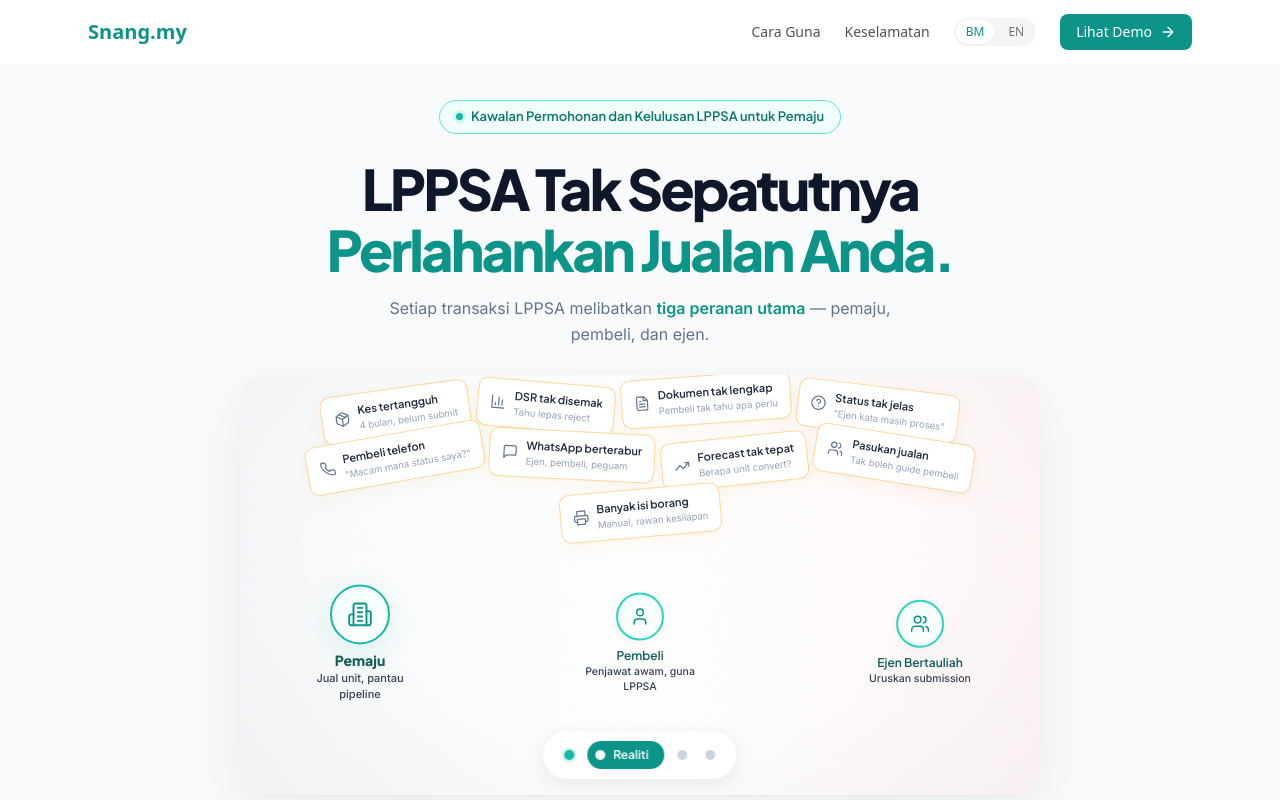
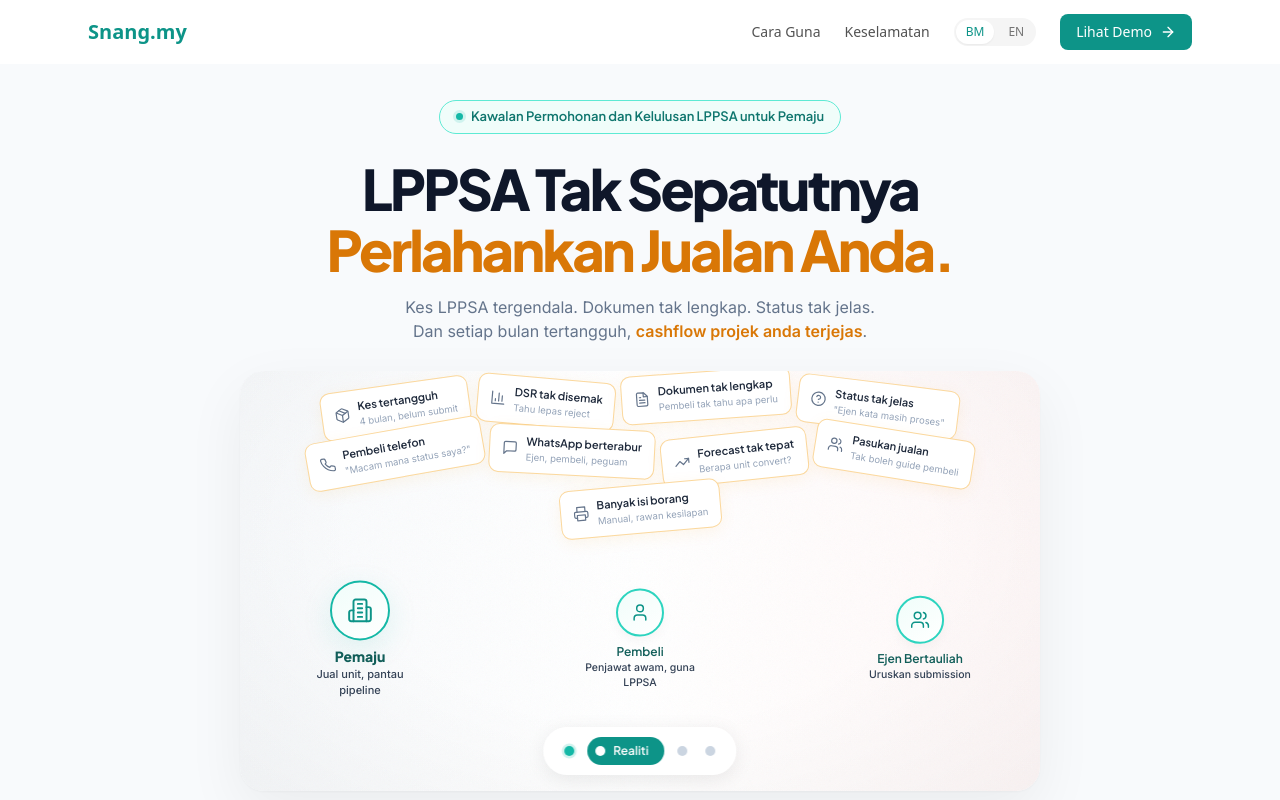
Before and after one commit to fidos777/mortgage-flow-demo, a Next.js app: page / in a window 1280 px wide. Shown: the top 800 px of the page. Built offline with nearby package versions, Linux system fonts and the light colour scheme.

Commit message:
fix: chaos subtitle accent in orange for emphasis

```diff
--- a/app/sections/hero.tsx
+++ b/app/sections/hero.tsx
@@ -571,8 +571,7 @@
 /* ═══════════════════════════════════════════
    ANIMATED STAGE — The client-side scene engine
    ═══════════════════════════════════════════ */
-function AnimatedStage({ copy, reduced }: { copy: LocaleCopy; reduced: boolean }) {
-  const [scene, setScene] = useState<SceneType>('parties')
+function AnimatedStage({ copy, reduced, scene, onSceneChange }: { copy: LocaleCopy; reduced: boolean; scene: SceneType; onSceneChange: (s: SceneType) => void }) {
   const [paused, setPaused] = useState(false)
   const timerRef = useRef<ReturnType<typeof setTimeout> | null>(null)
   const ns = useId().replace(/:/g, '')
@@ -583,11 +582,11 @@
     let idx = SCENES.indexOf(startScene)
     const next = () => {
       idx = (idx + 1) % 4
-      setScene(SCENES[idx])
+      onSceneChange(SCENES[idx])
       timerRef.current = setTimeout(next, DURATIONS[SCENES[idx]])
     }
     timerRef.current = setTimeout(next, DURATIONS[startScene])
-  }, [])
+  }, [onSceneChange])
 
   useEffect(() => {
     if (!paused) startCycleFrom(scene)
@@ -598,7 +597,7 @@
   const handleStepClick = (s: SceneType) => {
     if (timerRef.current) clearTimeout(timerRef.current)
     setPaused(true)
-    setScene(s)
+    onSceneChange(s)
   }
 
   useEffect(() => {
@@ -857,6 +856,7 @@
   const { lang } = useLocale()
   const reduced = usePrefersReducedMotion()
   const copy = COPY[lang]
+  const [scene, setScene] = useState<SceneType>('parties')
 
   return (
     <div className="font-body bg-slate-50 flex flex-col">
@@ -887,14 +887,14 @@
           transition={{ duration: 0.5, delay: 0.1 }}
         >
           {copy.headline1}<br />
-          <span className="text-teal-600">{copy.headline2}</span>
+          <span style={{ color: A[500] }}>{copy.headline2}</span>
         </motion.h1>
 
         {/* Subtitle — driven by AnimatedStage scene via shared state */}
-        <SubtitleRenderer copy={copy} reduced={reduced} />
+        <SubtitleRenderer copy={copy} reduced={reduced} scene={scene} />
 
         {/* ANIMATED STAGE */}
-        <AnimatedStage copy={copy} reduced={reduced} />
+        <AnimatedStage copy={copy} reduced={reduced} scene={scene} onSceneChange={setScene} />
 
         {/* CTA row */}
         <motion.div
@@ -941,23 +941,47 @@
   )
 }
 
-/* ─── SUBTITLE (renders based on internal stage scene) ─── */
-function SubtitleRenderer({ copy, reduced }: { copy: LocaleCopy; reduced: boolean }) {
-  // The subtitle is now static in the shell — shows parties subtitle by default
-  // When AnimatedStage is more decoupled, subtitle can sync via shared state
-  // For V7, we show the parties subtitle as the hero default
-  const cfg = copy.subtitleParties
-  const accentColor = T[600]
+/* ─── SUBTITLE (syncs with stage scene via lifted state) ─── */
+const SUBTITLE_MAP: Record<SceneType, keyof Pick<LocaleCopy, 'subtitleParties' | 'subtitleChaos' | 'subtitleTransition' | 'subtitleClarity'>> = {
+  parties: 'subtitleParties',
+  chaos: 'subtitleChaos',
+  transition: 'subtitleTransition',
+  clarity: 'subtitleClarity',
+}
+
+const SUBTITLE_ACCENT: Record<SceneType, string> = {
+  parties: T[600],
+  chaos: A[500],       // amber/orange for chaos emphasis
+  transition: T[600],
+  clarity: T[600],
+}
+
+function SubtitleRenderer({ copy, reduced, scene }: { copy: LocaleCopy; reduced: boolean; scene: SceneType }) {
   return (
-    <motion.p
-      className="font-body text-base text-slate-500 text-center mt-3.5 max-w-[520px] leading-relaxed"
-      initial={{ opacity: 0, y: 4 }}
-      animate={{ opacity: 1, y: 0 }}
-      transition={{ delay: 0.2, duration: 0.4 }}
-    >
-      {cfg.before || cfg.plain}
-      <span className="font-semibold" style={{ color: accentColor }}>{cfg.accent}</span>
-      {cfg.after}
-    </motion.p>
+    <div className="mt-3.5 max-w-[520px] px-4" style={{ display: 'grid' }}>
+      {/* All 4 subtitles occupy the same grid cell — container sizes to the tallest */}
+      {SCENES.map(s => {
+        const cfg = copy[SUBTITLE_MAP[s]]
+        const isActive = s === scene
+        return (
+          <motion.p
+            key={s}
+            className="font-body text-[14px] sm:text-base text-slate-500 text-center leading-relaxed"
+            style={{ gridRow: 1, gridColumn: 1 }}
+            initial={false}
+            animate={{
+              opacity: isActive ? 1 : 0,
+              y: isActive ? 0 : 4,
+            }}
+            transition={{ duration: 0.35, ease: 'easeOut' }}
+            aria-hidden={!isActive}
+          >
+            {cfg.before || cfg.plain}
+            <span className="font-semibold" style={{ color: SUBTITLE_ACCENT[s] }}>{cfg.accent}</span>
+            {cfg.after}
+          </motion.p>
+        )
+      })}
+    </div>
   )
 }
```
Also changed, not shown: 1 other file (tests, documents, lock files or other folders).
